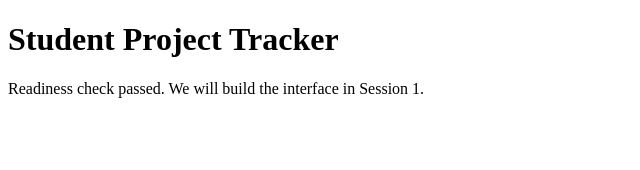
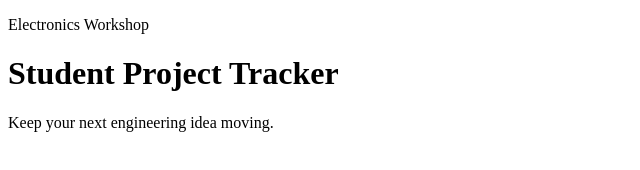
Before and after one commit to pranjal-sarnad/student-project-tracker, a website: page public/index.html in a window 1280 px wide. Shown: the whole page, without its empty margins (0-640 px from the left). Drawn offline with Linux system fonts and the light colour scheme.

Commit message:
Update tracker interface

```diff
--- a/public/index.html
+++ b/public/index.html
@@ -1,5 +1,13 @@
 <!doctype html>
 <html lang="en">
-<head><meta charset="UTF-8"><meta name="viewport" content="width=device-width, initial-scale=1"><title>Workshop readiness</title></head>
-<body><main><h1>Student Project Tracker</h1><p>Readiness check passed. We will build the interface in Session 1.</p></main></body>
+<head>
+    <meta charset="UTF-8"><meta name="viewport" content="width=device-width, initial-scale=1"><title>Workshop readiness</title>
+</head>
+<body>
+    <main>
+        <p>Electronics Workshop</p>
+        <h1>Student Project Tracker</h1>
+        <p>Keep your next engineering idea moving.</p>
+    </main>
+</body>
 </html>
```
